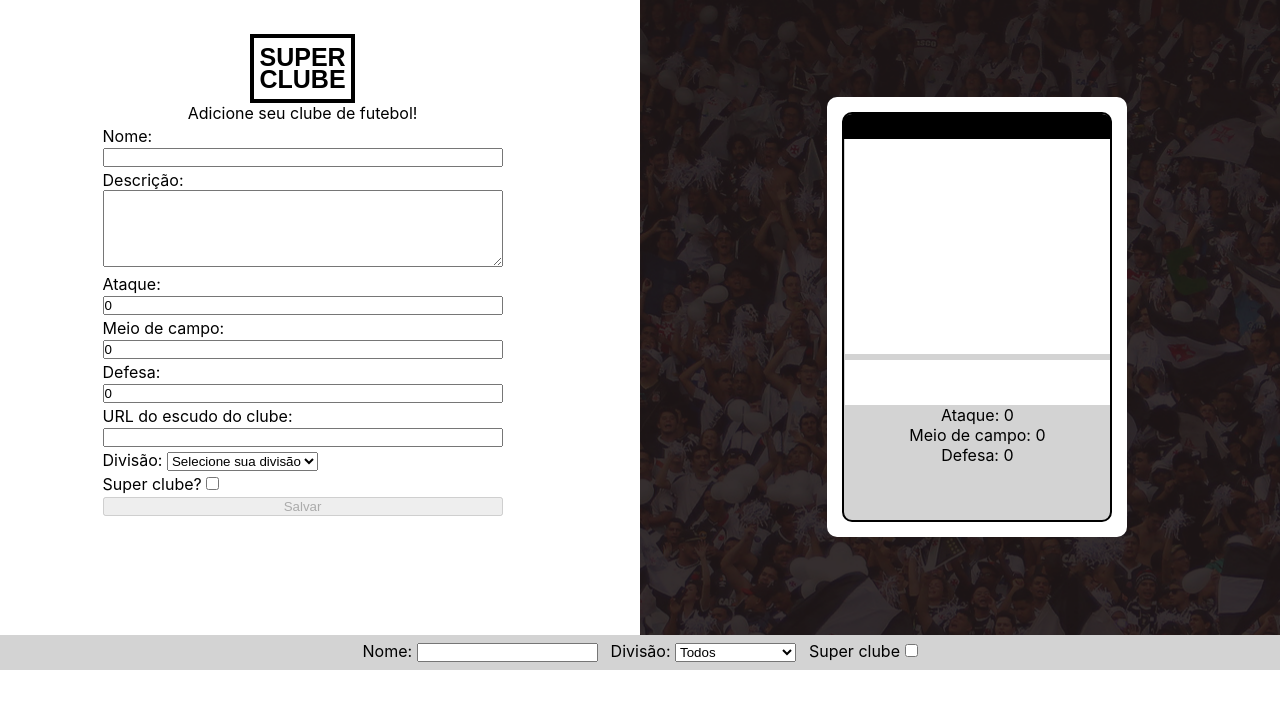
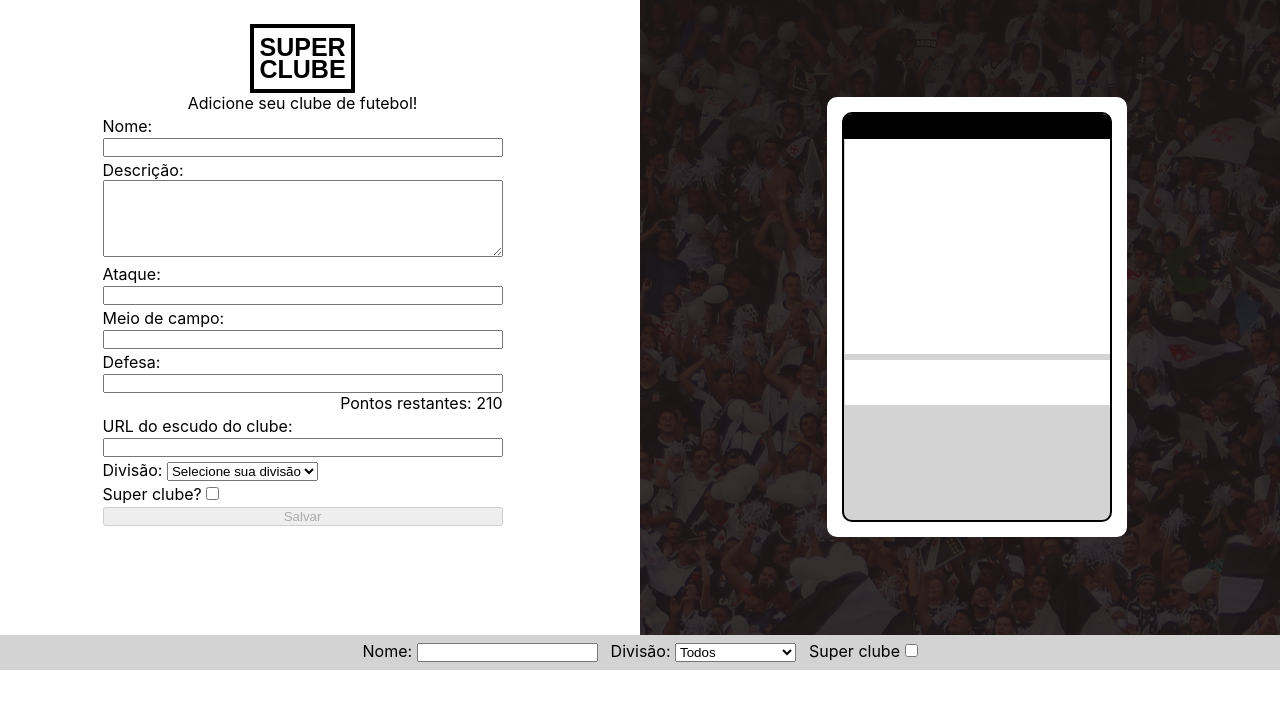
Before and after one commit to matheusgb/tryunfo, a React (Create React App) app: page / in a window 1280 px wide. Shown: the top 708 px of the page. Built offline with nearby package versions, Linux system fonts and the light colour scheme.

Commit message:
adicionando pontos restantes

```diff
--- a/src/App.js
+++ b/src/App.js
@@ -11,9 +11,9 @@ class App extends React.Component {
     this.state = {
       cardName: '',
       cardDescription: '',
-      cardAttr1: '0',
-      cardAttr2: '0',
-      cardAttr3: '0',
+      cardAttr1: '',
+      cardAttr2: '',
+      cardAttr3: '',
       cardImage: '',
       cardRare: '',
       cardTrunfo: false,
@@ -23,6 +23,7 @@ class App extends React.Component {
       inputName: '',
       inputRaro: '',
       inputTrunfo: false,
+      total: 210,
     };
     this.onInputChange = this.onInputChange.bind(this);
     this.validar = this.validar.bind(this);
@@ -36,7 +37,7 @@ class App extends React.Component {
     const value = target.type === 'checkbox' ? target.checked : target.value;
 
     this.setState({
-      [name]: value,
+      [name]: value.replace(/^0+/, ''),
     }, () => this.validar());
   }
 
@@ -84,6 +85,10 @@ class App extends React.Component {
       cardTrunfo: false,
     }));
 
+    document.getElementById('reset').reset();
+
+    this.setState({ total: 210 });
+
     if (cardTrunfo === true) { this.setState({ hasTrunfo: true }); }
   }
 
@@ -110,12 +115,16 @@ class App extends React.Component {
     const sum = parseInt(cardAttr1, 10)
     + parseInt(cardAttr2, 10) + parseInt(cardAttr3, 10) <= sumAll;
 
+    const sum2 = +cardAttr1 + +cardAttr2 + +cardAttr3;
+
     const valid = emptyFields && att1 && att2 && att3 && sum;
     if (valid === true) {
       this.setState({ isSaveButtonDisabled: false });
     } else {
       this.setState({ isSaveButtonDisabled: true });
     }
+
+    this.setState({ total: sumAll - sum2 });
   }
 
   remove(e) {
@@ -145,6 +154,7 @@ class App extends React.Component {
       inputName,
       inputRaro,
       inputTrunfo,
+      total,
     } = this.state;
 
     const tar = ({ target }) => target.name;
@@ -165,6 +175,7 @@ class App extends React.Component {
                 onSaveButtonClick={ this.onSaveButtonClick }
                 onInputChange={ this.onInputChange }
                 hasTrunfo={ hasTrunfo }
+                total={ total }
               />
             </div>
           </div>
--- a/src/components/Card.jsx
+++ b/src/components/Card.jsx
@@ -29,21 +29,30 @@ class Card extends React.Component {
             </div>
           </div>
           <p className="description" data-testid="description-card">{cardDescription}</p>
+          {cardAttr1 !== ''
+          && (
             <p data-testid="attr1-card">
               Ataque:
               {' '}
               {cardAttr1}
-          </p>
+            </p>)}
+
+          {cardAttr2 !== ''
+          && (
             <p data-testid="attr2-card">
-            Meio de campo:
+              Meio de Campo:
               {' '}
               {cardAttr2}
-          </p>
+            </p>)}
+
+          {cardAttr3 !== ''
+          && (
             <p data-testid="attr3-card">
               Defesa:
               {' '}
               {cardAttr3}
-          </p>
+            </p>)}
+
           <p data-testid="rare-card">{cardRare}</p>
 
           {cardTrunfo === true
--- a/src/components/Form.jsx
+++ b/src/components/Form.jsx
@@ -16,10 +16,11 @@ class Form extends React.Component {
       isSaveButtonDisabled,
       onInputChange,
       onSaveButtonClick,
+      total,
     } = this.props;
 
     return (
-      <div className="form2">
+      <form id="reset" className="form2">
         <label htmlFor="nome da carta">
           Nome:
 
@@ -58,7 +59,6 @@ class Form extends React.Component {
             id="primeiro atributo"
             className="inputn"
             value={ cardAttr1 }
-            defaultValue="0"
             max="90"
             min="0"
             onChange={ onInputChange }
@@ -74,7 +74,6 @@ class Form extends React.Component {
             id="segundo atributo"
             className="inputn"
             value={ cardAttr2 }
-            defaultValue="0"
             max="90"
             min="0"
             onChange={ onInputChange }
@@ -90,12 +89,17 @@ class Form extends React.Component {
             id="terceiro atributo"
             className="inputn"
             value={ cardAttr3 }
-            defaultValue="0"
             max="90"
             min="0"
             onChange={ onInputChange }
           />
         </label>
+
+        <p className="points">
+          Pontos restantes:
+          {' '}
+          {total}
+        </p>
 
         <label htmlFor="imagem">
           URL do escudo do clube:
@@ -159,7 +163,7 @@ class Form extends React.Component {
         >
           Salvar
         </button>
-      </div>
+      </form>
     );
   }
 }
--- a/src/styles/app.css
+++ b/src/styles/app.css
@@ -213,6 +213,11 @@ label {
   margin-top: 3px;
 }
 
+.points {
+  -ms-flex-item-align: end;
+      align-self: flex-end;
+}
+
 .inputs {
   margin-top: -15px;
   height: 35px;
--- a/src/styles/app.sass
+++ b/src/styles/app.sass
@@ -136,6 +136,9 @@ label
 .submit
   margin-top: 3px
 
+.points
+  align-self: flex-end
+
 //inputs
 
 .inputs
```
Also changed, not shown: 1 other file (tests, documents, lock files or other folders). Lines whose indentation alone changed are shown as unchanged.
